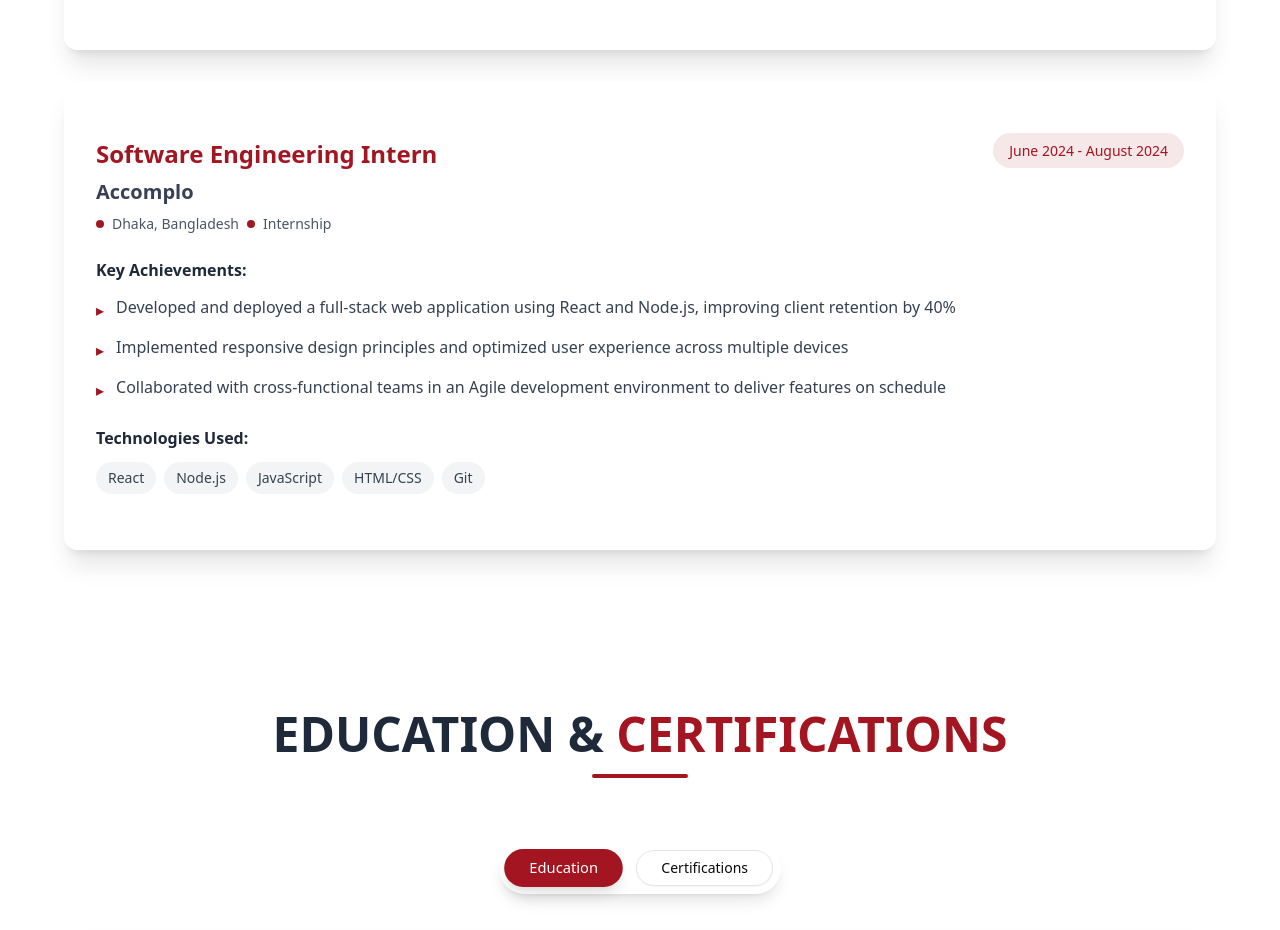
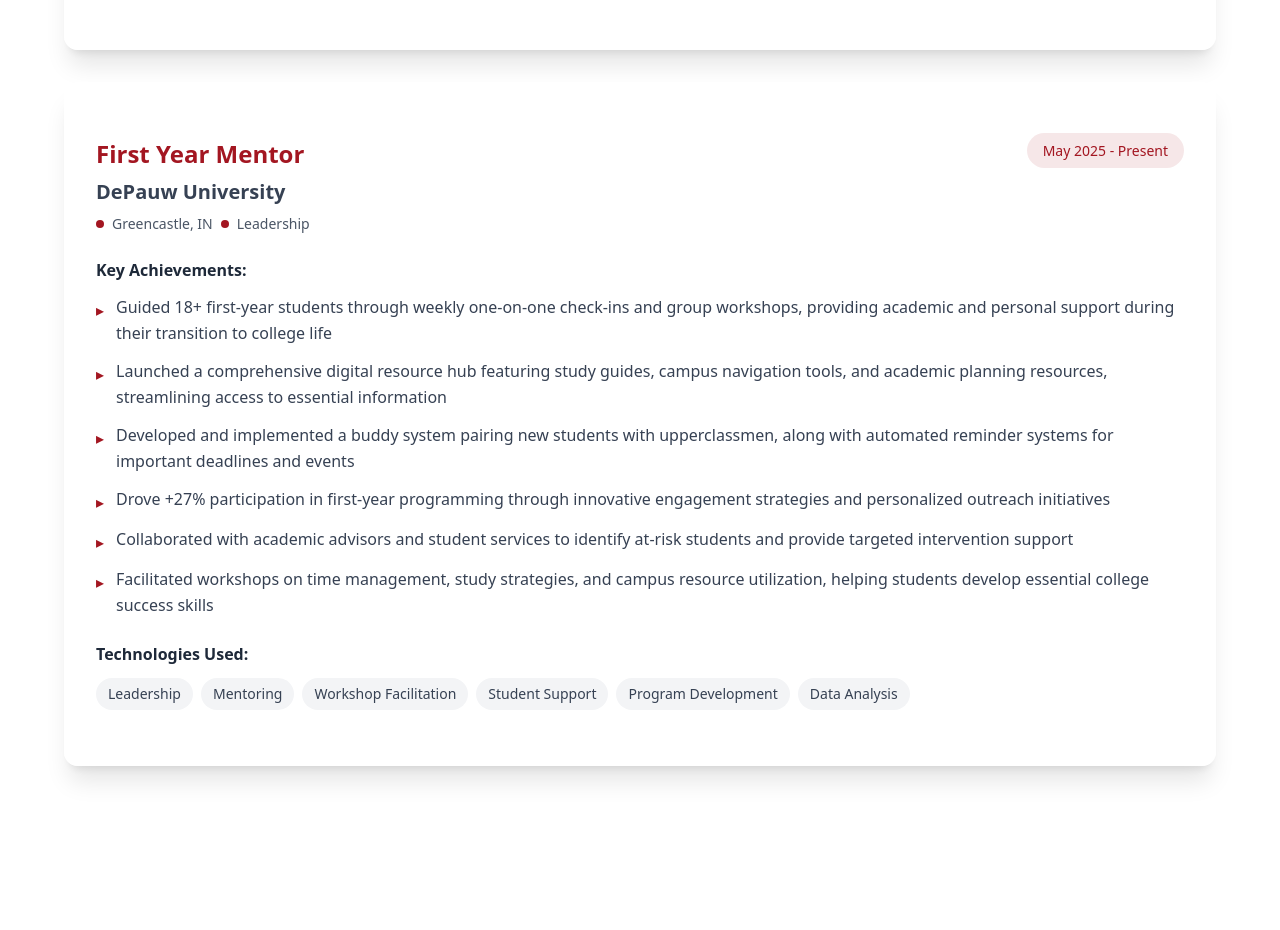
Before and after one commit to Sahmey2004/Portfolio, a React (Vite) app: page / in a window 1280 px wide. Shown: the part 4500-5430 px from the top of the page. Built offline with nearby package versions, Linux system fonts and the light colour scheme.

Commit message:
Replace Accomplo with DePauw Mentor role

```diff
--- a/src/components/WorkExperience.jsx
+++ b/src/components/WorkExperience.jsx
@@ -72,18 +72,21 @@ const WorkExperience = () => {
       gradient: 'from-pink-500/10 to-orange-500/10',
     },
     {
-      company: 'Accomplo',
-      position: 'Software Engineering Intern',
-      period: 'June 2024 - August 2024',
-      type: 'Internship',
-      location: 'Dhaka, Bangladesh',
+      company: 'DePauw University',
+      position: 'First Year Mentor',
+      period: 'May 2025 - Present',
+      type: 'Leadership',
+      location: 'Greencastle, IN',
       achievements: [
-        'Developed and deployed a full-stack web application using React and Node.js, improving client retention by 40%',
-        'Implemented responsive design principles and optimized user experience across multiple devices',
-        'Collaborated with cross-functional teams in an Agile development environment to deliver features on schedule',
+        'Guided 18+ first-year students through weekly one-on-one check-ins and group workshops, providing academic and personal support during their transition to college life',
+        'Launched a comprehensive digital resource hub featuring study guides, campus navigation tools, and academic planning resources, streamlining access to essential information',
+        'Developed and implemented a buddy system pairing new students with upperclassmen, along with automated reminder systems for important deadlines and events',
+        'Drove +27% participation in first-year programming through innovative engagement strategies and personalized outreach initiatives',
+        'Collaborated with academic advisors and student services to identify at-risk students and provide targeted intervention support',
+        'Facilitated workshops on time management, study strategies, and campus resource utilization, helping students develop essential college success skills',
       ],
-      technologies: ['React', 'Node.js', 'JavaScript', 'HTML/CSS', 'Git'],
-      gradient: 'from-purple-500/10 to-indigo-500/10',
+      technologies: ['Leadership', 'Mentoring', 'Workshop Facilitation', 'Student Support', 'Program Development', 'Data Analysis'],
+      gradient: 'from-orange-500/10 to-yellow-500/10',
     },
   ];
 
```
